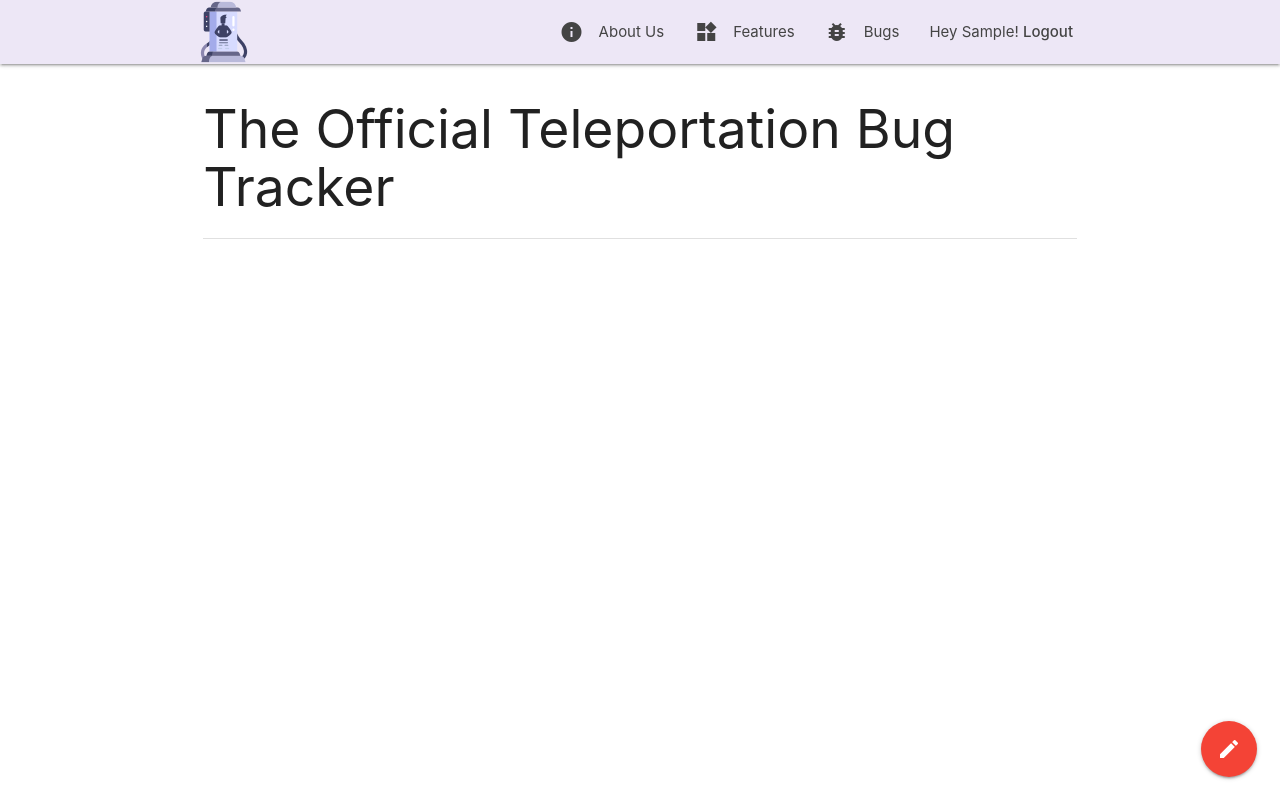
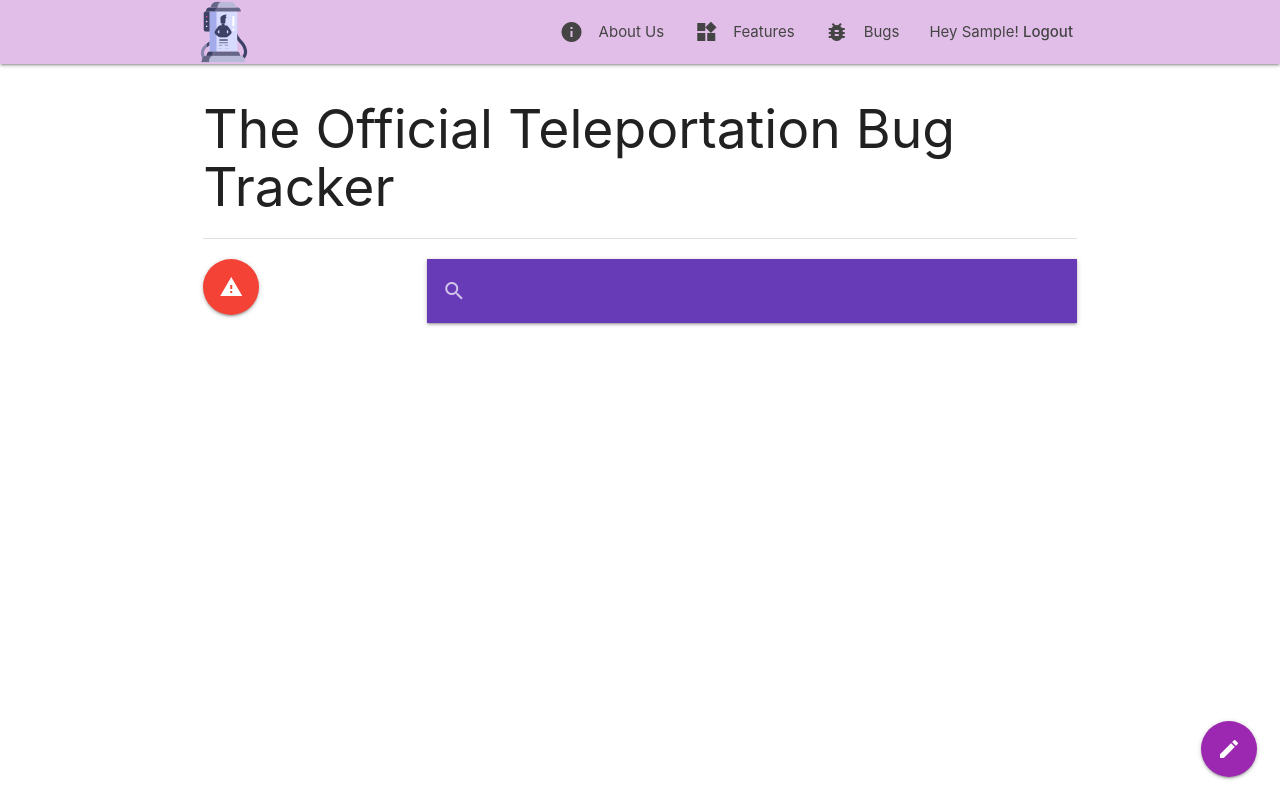
Before and after one commit to scottymcandrew/teleporter, a Django app: page /bugs/all_bugs/ in a window 1280 px wide. Run offline with Django 3.2, Linux system fonts and the light colour scheme; the visitor is signed in with stand-in values (Sample User, id 1); data that the repository does not hold is empty; some libraries are stand-ins or nearby versions.

Commit message:
Styling updates

```diff
--- a/templates/base.html
+++ b/templates/base.html
@@ -18,7 +18,7 @@
 </head>
 <body>
 
-<nav class="deep-purple lighten-5" role="navigation">
+<nav class="purple lighten-4" role="navigation">
     <div class="nav-wrapper container">
         <a id="logo-container" href="{% url 'user_dashboard' %}" class="brand-logo"><img class="responsive-img"
                                                                                          alt="brand logo"
@@ -54,13 +54,17 @@
 <!-- Floating Button -->
 <div class="col s12">
     <div class="fixed-action-btn">
-        <a class="btn-floating btn-large red">
+        <a class="btn-floating btn-large purple">
             <i class="large material-icons">mode_edit</i>
         </a>
         <ul>
-            <li><a href="{% url 'user_dashboard' %}" class="btn-floating blue"><i class="material-icons"></i>My Dashboard</a></li>
-            <li><a href="#" class="btn-floating green"><i class="material-icons">where_to_vote</i></a></li>
-            <li><a href="{% url 'create_bug_report' %}" class="btn-floating red"><i class="material-icons">report_problem</i></a>
+            <li><a href="{% url 'user_dashboard' %}" class="btn-floating blue tooltipped" data-position="left" data-tooltip="My Dashboard">
+                <i class="material-icons"></i>My
+                Dashboard</a></li>
+            <li><a href="#" class="btn-floating green tooltipped" data-position="left" data-tooltip="Request feature">
+                <i class="material-icons">where_to_vote</i></a></li>
+            <li><a href="{% url 'create_bug_report' %}" class="btn-floating red tooltipped" data-position="left" data-tooltip="Report new bug">
+                <i class="material-icons">report_problem</i></a>
             </li>
         </ul>
     </div>
@@ -101,5 +105,13 @@
     });
 </script>
 
+<script>
+    // Enable tooltips
+    document.addEventListener('DOMContentLoaded', function () {
+        var elems = document.querySelectorAll('.tooltipped');
+        var instances = M.Tooltip.init(elems);
+    });
+</script>
+
 </body>
 </html>
--- a/templates/bugs/bugs.html
+++ b/templates/bugs/bugs.html
@@ -9,31 +9,54 @@
         </div>
     </div>
 
+    <div class="row">
+        <div class="col s3">
+            <a href="{% url 'create_bug_report' %}"
+               class="btn-floating btn-large waves-effect waves-light red tooltipped" data-position="right"
+               data-tooltip="Report new bug">
+                <i class="material-icons">report_problem</i></a>
+        </div>
+        <div class="col s9">
+            <nav class="deep-purple">
+                <div class="nav-wrapper">
+                    <form>
+                        <div class="input-field">
+                            <input id="search" type="search" required>
+                            <label class="label-icon" for="search"><i class="material-icons">search</i></label>
+                            <i class="material-icons">close</i>
+                        </div>
+                    </form>
+                </div>
+            </nav>
+        </div>
+    </div>
+
     <div class="row bug-cards">
         {% for bug in bugs %}
-            <div class="col s12 m6">
-                <div class="card blue-grey darken-1">
-                    <div class="card-content white-text">
+            <div class="col s12 l6">
+                <div class="card">
+                    <div class="card-content purple lighten-4">
                         <span class="card-title">{{ bug.title }}</span>
                     </div>
                     <div class="card-action">
                         <a href="{% url "bug_detail" bug.id %}">
-                            <button class="btn waves-effect waves-light">More details</button>
+                            <button class="btn-floating btn waves-effect waves-light deep-purple">
+                                <i class="material-icons">border_color</i></button>
+                        </a>
+                        <a href="#">
+                            <span class="new badge" data-badge-caption="Votes">{{ bug.user_votes }}</span>
+                            <button class="btn-floating btn waves-effect waves-light">
+                                <i class="material-icons right">thumb_up</i>Vote
+                            </button>
                         </a>
                     </div>
                     <ul class="collection">
                         <li class="collection-item">
-                            <a href="#">
-                            <span class="new badge" data-badge-caption="Votes">{{ bug.user_votes }}</span>
-                            <button class="btn waves-effect waves-light">
-                                <i class="material-icons right">thumb_up</i>Vote
-                            </button>
-                        </a>
+                            <p>Created by: <strong>{{ bug.author }}</strong>, on {{ bug.created }}</p>
                         </li>
                     </ul>
                 </div>
             </div>
-            <div class="divider"></div>
         {% endfor %}
     </div>
 
```
